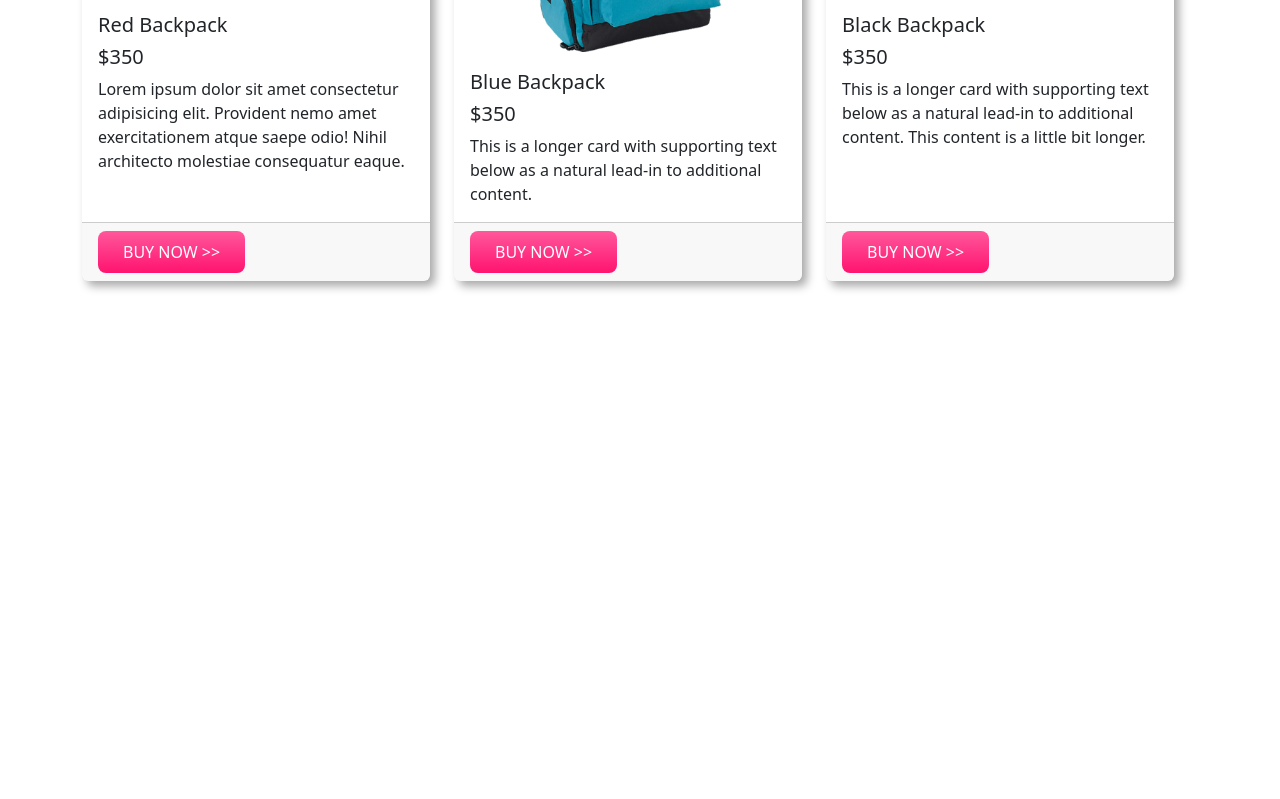
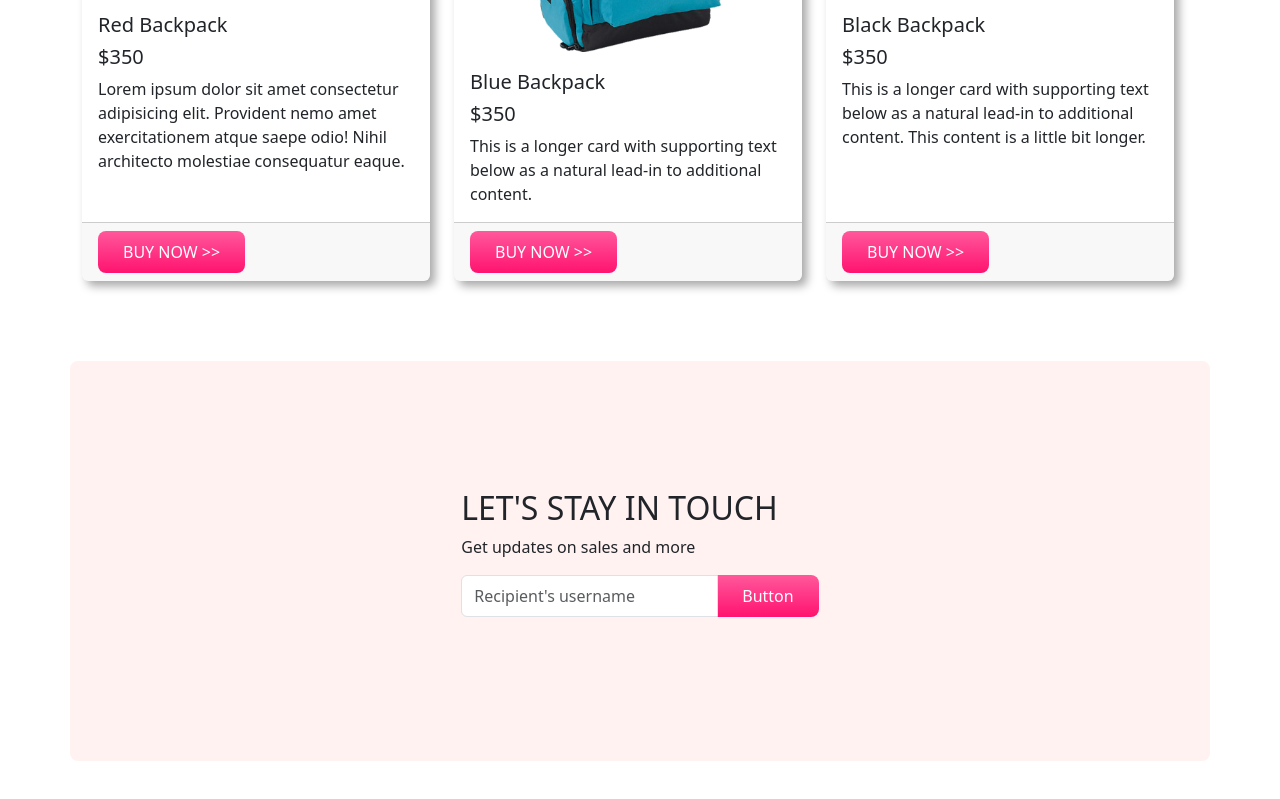
Before and after one commit to devjuwel792/ph-panda-commerce, a plain HTML site: page index.html in a window 1280 px wide. Shown: the part 1965-2764 px from the top of the page. Before the commit the page ends 2326 px from the top, so only its background shows below. Drawn offline with nearby package versions, Linux system fonts and the light colour scheme.

Commit message:
subscribe section add

```diff
--- a/index.html
+++ b/index.html
@@ -36,7 +36,7 @@
                     </li>
                     </li>
                     <li class="nav-item">
-                        <a class="nav-link" href="#">Contact Us</a>
+                        <a class="nav-link" href="#subscribe">subscribe</a>
                     </li>
                 </ul>
             </div>
@@ -46,7 +46,7 @@
     </div>
 
     <section class="container ">
-        <div id="carouselExample" class="carousel slide orange-bg" >
+        <div id="carouselExample" class="carousel slide orange-bg">
             <div class="carousel-inner">
                 <div class="carousel-item active">
 
@@ -55,7 +55,8 @@
                             <div class="details">
                                 <h1>Cool Dude headphone
                                 </h1>
-                                <p>This is the best headphone in the world for people who just want to waste time in                               front of funky world.</p>
+                                <p>This is the best headphone in the world for people who just want to waste time in
+                                    front of funky world.</p>
                                 <h1 class="price">
                                     $1200
                                 </h1>
@@ -75,7 +76,8 @@
                             <div class="details">
                                 <h1>Mega LCD TV For Sports
                                 </h1>
-                                <p>This is the best headphone in the world for people who just want to waste time in                               front of funky world.</p>
+                                <p>This is the best headphone in the world for people who just want to waste time in
+                                    front of funky world.</p>
                                 <h1 class="price">
                                     $1200
                                 </h1>
@@ -154,7 +156,8 @@
                         <img src="./images/shoes/shoe-1.png" class="card-img-top" alt="...">
                         <div class="card-body">
                             <h5 class="card-title">Supply 350</h5>
-                      <p class="card-text">Lorem ipsum dolor sit amet consectetur adipisicing elit. Provident nemo amet exercitationem atque saepe odio! Nihil architecto molestiae consequatur eaque.</p>
+                            <p class="card-text">Lorem ipsum dolor sit amet consectetur adipisicing elit. Provident nemo
+                                amet exercitationem atque saepe odio! Nihil architecto molestiae consequatur eaque.</p>
                             <h3 class="price-text">$350</h3>
                             <button href="#" class="buy-now-btn">BUY NOW >></button>
                         </div>
@@ -165,7 +168,8 @@
                         <img src="./images/shoes/shoe-2.png" class="card-img-top" alt="...">
                         <div class="card-body">
                             <h5 class="card-title">Nike 320</h5>
-                      <p class="card-text">This is a longer card with supporting text below as a natural lead-in to additional content.</p>
+                            <p class="card-text">This is a longer card with supporting text below as a natural lead-in
+                                to additional content.</p>
                             <h3 class="price-text">$350</h3>
                             <button href="#" class="buy-now-btn">BUY NOW >></button>
                         </div>
@@ -176,7 +180,8 @@
                         <img src="./images/shoes/shoe-3.png" class="card-img-top" alt="...">
                         <div class="card-body">
                             <h5 class="card-title">Red Max</h5>
-                      <p class="card-text">This is a longer card with supporting text below as a natural lead-in to additional content. This content is a little bit longer.</p>
+                            <p class="card-text">This is a longer card with supporting text below as a natural lead-in
+                                to additional content. This content is a little bit longer.</p>
                             <h3 class="price-text">$350</h3>
                             <button href="#" class="buy-now-btn">BUY NOW >></button>
                         </div>
@@ -197,7 +202,8 @@
                         <div class="card-body">
                             <h5 class="card-title">Red Backpack</h5>
                             <h5 class="price-text">$350</h5>
-                      <p class="card-text">Lorem ipsum dolor sit amet consectetur adipisicing elit. Provident nemo amet exercitationem atque saepe odio! Nihil architecto molestiae consequatur eaque.</p>
+                            <p class="card-text">Lorem ipsum dolor sit amet consectetur adipisicing elit. Provident nemo
+                                amet exercitationem atque saepe odio! Nihil architecto molestiae consequatur eaque.</p>
 
 
                         </div>
@@ -212,7 +218,8 @@
                         <div class="card-body">
                             <h5 class="card-title">Blue Backpack</h5>
                             <h5 class="price-text">$350</h5>
-                      <p class="card-text">This is a longer card with supporting text below as a natural lead-in to additional content.</p>
+                            <p class="card-text">This is a longer card with supporting text below as a natural lead-in
+                                to additional content.</p>
 
 
                         </div>
@@ -227,7 +234,8 @@
                         <div class="card-body">
                             <h5 class="card-title">Black Backpack</h5>
                             <h5 class="price-text">$350</h5>
-                      <p class="card-text">This is a longer card with supporting text below as a natural lead-in to additional content. This content is a little bit longer.</p>
+                            <p class="card-text">This is a longer card with supporting text below as a natural lead-in
+                                to additional content. This content is a little bit longer.</p>
 
 
                         </div>
@@ -239,6 +247,24 @@
             </div>
         </div>
     </section>
+    <section id="subscribe">
+
+        <div class="container subscribe d-flex justify-content-center align-items-center rounded-3">
+            <div>
+                <h2 class="title">LET'S STAY IN TOUCH</h2>
+                <p class="subscritp-discription">Get updates on sales and more</p>
+                <div class="input-group mb-3 ">
+                    <input type="text" class="form-control" placeholder="Recipient's username"
+                        aria-label="Recipient's username" aria-describedby="button-addon2">
+                    <button class="buy-now-btn" type="button" id="button-addon2">Button</button>
+                </div>
+            </div>
+
+        </div>
+    </section>
+    <footer class="text-center">
+        <small>©2023. Panda Commerce. All rights reserved. Sofia, Bulgaria.</small>
+    </footer>
     <script src="https://cdn.jsdelivr.net/npm/bootstrap@5.3.0-alpha1/dist/js/bootstrap.bundle.min.js"
         integrity="sha384-w76AqPfDkMBDXo30jS1Sgez6pr3x5MlQ1ZAGC+nuZB+EYdgRZgiwxhTBTkF7CXvN" crossorigin="anonymous">
     </script>
--- a/style.css
+++ b/style.css
@@ -42,3 +42,9 @@ section {
     box-shadow: rgba(0, 0, 0, 0.35) 5px 5px 10px;
 
 }
+
+
+.subscribe{
+    height: 400px;
+    background-color: #FFF2F1;
+}
```
Lines whose indentation alone changed are shown as unchanged.
